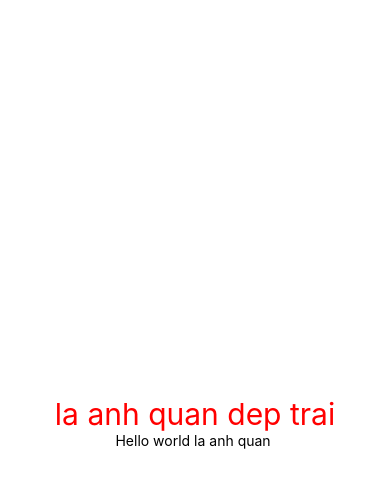
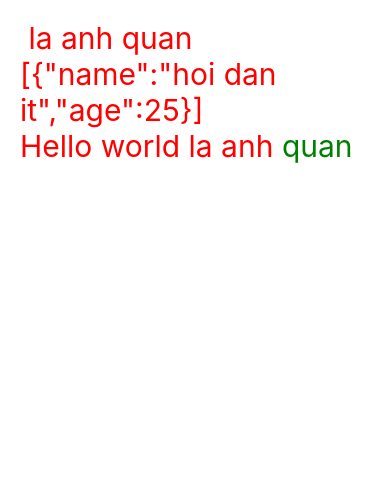
Before and after one commit to LaAnhQuan/FoodApp-FondEnd-, a React Native app: screen / in a window 390 px wide. Shown: the top 484 px of the page. Built offline with nearby package versions, Linux system fonts and the light colour scheme.

Commit message:
video 29

```diff
--- a/App.tsx
+++ b/App.tsx
@@ -1,19 +1,47 @@
 import { StatusBar } from 'expo-status-bar';
+import { useState } from 'react';
 import { Button, StyleSheet, Text, View } from 'react-native';
 import { Colors } from 'react-native/Libraries/NewAppScreen';
 
 export default function App() {
+
+
+  //data-type
+  //string
+  const [name, setName] = useState<string>(" la anh quan");
+
+  //number
+  const [age, setAge] = useState<number>(30)
+
+  //null , undefined, boolean : khong hien thi
+  const test = null;
+
+  //object, array
+  const [person, setPerson] = useState([{
+    name: "hoi dan it",
+    age: 25
+  }])
+
+
+
   return (
     <View style={styles.container}>
-      <View>
-        <Text style={styles.liu}>la anh quan dep trai</Text>
+      <View >
+        <Text style={styles.liu}>{name}</Text>
+        <Text style={styles.liu}>{JSON.stringify(person)}</Text>
       </View>
-      <Text>Hello world la anh quan </Text>
+      <Text style={styles.liu}>Hello world la anh
+        <Text style={styles.hoidanit}> quan</Text>
+      </Text>
     </View>
   );
 }
 
 const styles = StyleSheet.create({
+  hoidanit: {
+    fontSize: 30,
+    color: "green",
+  },
   liu: {
     fontSize: 30,
     color: "red"
@@ -21,7 +49,10 @@
   container: {
     flex: 1,
     backgroundColor: '#fff',
-    alignItems: 'center',
-    justifyContent: 'center',
+    // alignItems: 'center',
+    // justifyContent: 'center',
+    paddingTop: 20,
+    paddingHorizontal: 20,
+
   },
 });
```
